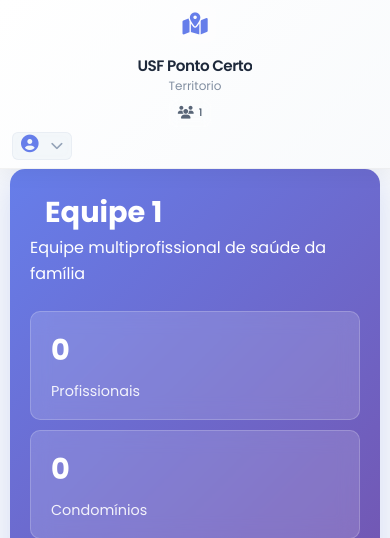
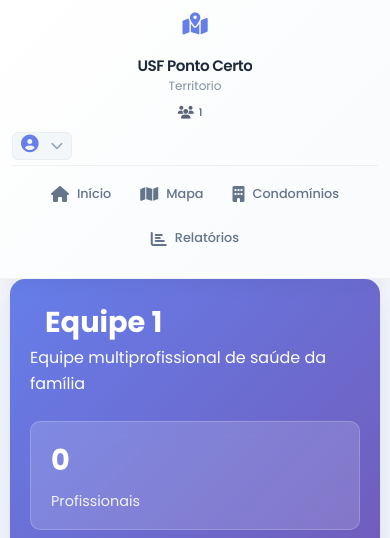
Before and after one commit to kapranois/usfpontocertoterritorio, a Flask app: page /equipe in a window 390 px wide. Shown: the top 538 px of the page. Run offline with Flask 3, Linux system fonts and the light colour scheme; the visitor is signed in with stand-in values (Sample User, id 1).

Commit message:
Update base.css

```diff
--- a/static/css/base.css
+++ b/static/css/base.css
@@ -897,11 +897,6 @@ body {
 /* ============================================
    MOBILE: USER E EQUIPE NO TOPO, LOGO CENTRALIZADO
    ============================================ */
-@media (max-width: 768px) {
-    /* Esconde a navbar original no header */
-    .header .navbar {
-        display: none;
-    }
 
 @media (max-width: 768px) {
     /* HEADER COM LAYOUT EM DUAS LINHAS */
```
